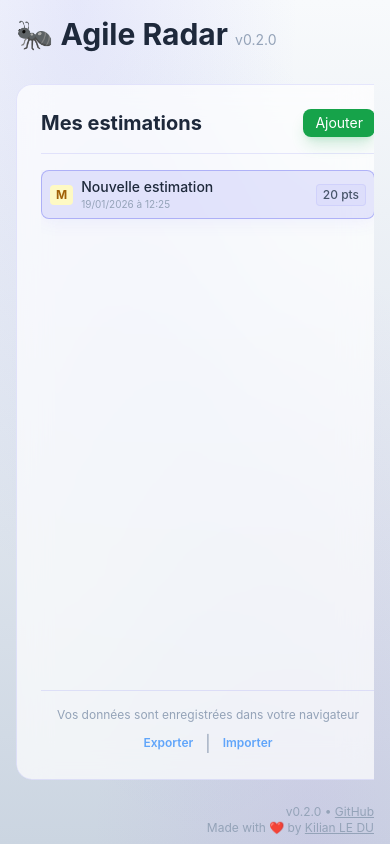
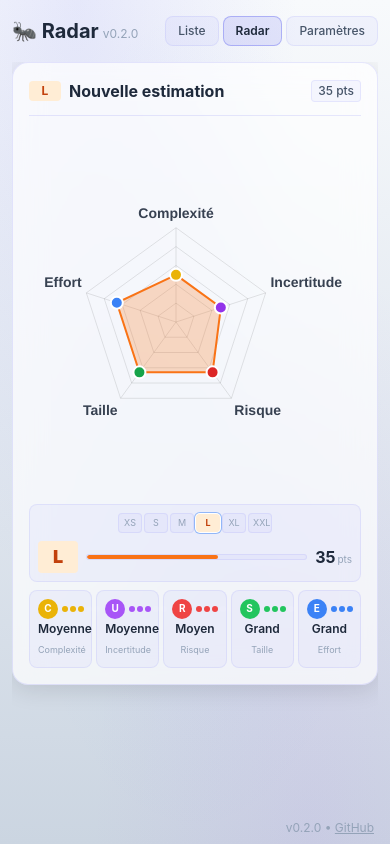
Before and after one commit to ledukilian/agile-radar, an Angular app: page / in a window 390 px wide. Both pictures are taken after a click on the button "Ajouter". Built offline with nearby package versions, Linux system fonts and the light colour scheme.

Commit message:
feat: added more responsive

```diff
--- a/src/app/app.component.html
+++ b/src/app/app.component.html
@@ -2,28 +2,44 @@
 
   <!-- Main Content -->
   <main class="w-full flex-1 flex flex-col overflow-hidden">
-    <div class="px-4 sm:px-6 lg:px-8 py-4 flex flex-col flex-1 overflow-hidden">
-      <div class="flex justify-between items-center mb-8 shrink-0">
-        <h1 class="text-3xl font-bold text-glass-primary">🐜 Agile Radar <span class="text-sm font-normal text-glass-muted">v{{ appVersion }}</span></h1>
+    <div class="px-3 sm:px-6 lg:px-8 2xl:px-12 py-4 flex flex-col flex-1 overflow-hidden max-w-[2200px] mx-auto w-full">
+      <div class="flex justify-between items-center mb-4 lg:mb-8 shrink-0">
+        <h1 class="text-xl sm:text-2xl lg:text-3xl font-bold text-glass-primary">
+          <span class="hidden sm:inline">🐜 Agile Radar</span>
+          <span class="sm:hidden">🐜 Radar</span>
+          <span class="text-xs sm:text-sm font-normal text-glass-muted ml-1">v{{ appVersion }}</span>
+        </h1>
 
-        <!-- Theme Toggle Button -->
-        <!--<button
-          (click)="toggleTheme()"
-          class="theme-toggle-btn p-2 rounded-full transition-all duration-300"
-          [title]="isDarkMode ? 'Passer en mode clair' : 'Passer en mode sombre'"
-        >
-          <svg *ngIf="isDarkMode" class="w-6 h-6 text-yellow-400" fill="currentColor" viewBox="0 0 24 24">
-            <path d="M12 2.25a.75.75 0 01.75.75v2.25a.75.75 0 01-1.5 0V3a.75.75 0 01.75-.75zM7.5 12a4.5 4.5 0 119 0 4.5 4.5 0 01-9 0zM18.894 6.166a.75.75 0 00-1.06-1.06l-1.591 1.59a.75.75 0 101.06 1.061l1.591-1.59zM21.75 12a.75.75 0 01-.75.75h-2.25a.75.75 0 010-1.5H21a.75.75 0 01.75.75zM17.834 18.894a.75.75 0 001.06-1.06l-1.59-1.591a.75.75 0 10-1.061 1.06l1.59 1.591zM12 18a.75.75 0 01.75.75V21a.75.75 0 01-1.5 0v-2.25A.75.75 0 0112 18zM7.758 17.303a.75.75 0 00-1.061-1.06l-1.591 1.59a.75.75 0 001.06 1.061l1.591-1.59zM6 12a.75.75 0 01-.75.75H3a.75.75 0 010-1.5h2.25A.75.75 0 016 12zM6.697 7.757a.75.75 0 001.06-1.06l-1.59-1.591a.75.75 0 00-1.061 1.06l1.59 1.591z" />
-          </svg>
-          <svg *ngIf="!isDarkMode" class="w-6 h-6 text-indigo-600" fill="currentColor" viewBox="0 0 24 24">
-            <path fill-rule="evenodd" d="M9.528 1.718a.75.75 0 01.162.819A8.97 8.97 0 009 6a9 9 0 009 9 8.97 8.97 0 003.463-.69.75.75 0 01.981.98 10.503 10.503 0 01-9.694 6.46c-5.799 0-10.5-4.701-10.5-10.5 0-4.368 2.667-8.112 6.46-9.694a.75.75 0 01.818.162z" clip-rule="evenodd" />
-          </svg>
-        </button>-->
+        <!-- Mobile tabs (visible only when estimation is selected) -->
+        <div class="flex lg:hidden gap-1" *ngIf="selectedEstimation">
+          <button
+            (click)="mobileTab = 'list'"
+            [class.active-tab]="mobileTab === 'list'"
+            class="mobile-tab px-3 py-1.5 text-xs font-medium rounded-lg transition-all"
+          >
+            Liste
+          </button>
+          <button
+            (click)="mobileTab = 'chart'"
+            [class.active-tab]="mobileTab === 'chart'"
+            class="mobile-tab px-3 py-1.5 text-xs font-medium rounded-lg transition-all"
+          >
+            Radar
+          </button>
+          <button
+            (click)="mobileTab = 'form'"
+            [class.active-tab]="mobileTab === 'form'"
+            class="mobile-tab px-3 py-1.5 text-xs font-medium rounded-lg transition-all"
+          >
+            Paramètres
+          </button>
+        </div>
       </div>
 
-      <div class="flex gap-6 flex-1 overflow-hidden">
-        <!-- Colonne 1 : Liste des estimations (largeur fixe) -->
-        <div class="flex flex-col rounded-2xl overflow-hidden w-96 shrink-0">
+      <!-- Desktop Layout (lg+) -->
+      <div class="hidden lg:flex gap-4 xl:gap-6 2xl:gap-10 flex-1 overflow-hidden">
+        <!-- Colonne 1 : Liste des estimations (largeur fixe adaptative) -->
+        <div class="flex flex-col rounded-2xl overflow-hidden w-72 xl:w-80 2xl:w-96 shrink-0">
           <app-estimation-list
             class="flex-1 flex flex-col overflow-hidden"
             [selectedId]="selectedEstimation?.id"
@@ -31,13 +47,13 @@
           ></app-estimation-list>
         </div>
 
-        <!-- Colonne 2 : Radar Chart en live (visible uniquement si une estimation est sélectionnée) -->
-        <div class="flex flex-col rounded-2xl overflow-hidden flex-1" *ngIf="selectedEstimation">
+        <!-- Colonne 2 : Radar Chart en live -->
+        <div class="flex flex-col rounded-2xl overflow-hidden flex-1 min-w-0" *ngIf="selectedEstimation">
           <app-radar-chart [estimation]="selectedEstimation"></app-radar-chart>
         </div>
 
-        <!-- Colonne 3 : Formulaire avec curseurs et nom (visible uniquement si une estimation est sélectionnée) -->
-        <div class="flex flex-col rounded-2xl overflow-hidden flex-1" *ngIf="selectedEstimation">
+        <!-- Colonne 3 : Formulaire avec curseurs et nom -->
+        <div class="flex flex-col rounded-2xl overflow-hidden flex-1 min-w-0" *ngIf="selectedEstimation">
           <app-estimation-form
             [estimation]="selectedEstimation"
             [compact]="true"
@@ -46,12 +62,51 @@
           ></app-estimation-form>
         </div>
       </div>
+
+      <!-- Mobile/Tablet Layout (<lg) -->
+      <div class="flex lg:hidden flex-1 overflow-hidden">
+        <!-- Si aucune estimation sélectionnée, on affiche la liste -->
+        <div class="flex flex-col flex-1 overflow-hidden" *ngIf="!selectedEstimation">
+          <app-estimation-list
+            class="flex-1 flex flex-col overflow-hidden"
+            [selectedId]="undefined"
+            (selectEstimation)="onSelectEstimation($event)"
+          ></app-estimation-list>
+        </div>
+
+        <!-- Si une estimation est sélectionnée, on affiche selon le tab actif -->
+        <ng-container *ngIf="selectedEstimation">
+          <!-- Tab Liste -->
+          <div class="flex flex-col flex-1 overflow-hidden" *ngIf="mobileTab === 'list'">
+            <app-estimation-list
+              class="flex-1 flex flex-col overflow-hidden"
+              [selectedId]="selectedEstimation?.id"
+              (selectEstimation)="onSelectEstimation($event)"
+            ></app-estimation-list>
+          </div>
+
+          <!-- Tab Radar Chart -->
+          <div class="flex flex-col flex-1 overflow-hidden" *ngIf="mobileTab === 'chart'">
+            <app-radar-chart [estimation]="selectedEstimation"></app-radar-chart>
+          </div>
+
+          <!-- Tab Formulaire -->
+          <div class="flex flex-col flex-1 overflow-hidden" *ngIf="mobileTab === 'form'">
+            <app-estimation-form
+              [estimation]="selectedEstimation"
+              [compact]="true"
+              (estimationChanged)="onEstimationChanged($event)"
+              (deleteEstimation)="onDeleteEstimation($event)"
+            ></app-estimation-form>
+          </div>
+        </ng-container>
+      </div>
     </div>
   </main>
 
   <!-- Footer -->
   <footer class="py-2 px-4 text-right text-glass-muted text-xs shrink-0">
     <div>v{{ appVersion }} • <a href="https://github.com/ledukilian/agile-radar" target="_blank" rel="noopener noreferrer" class="hover:text-glass-secondary underline">GitHub</a></div>
-    <div>Made with ❤️ by <a href="https://ledukilian.fr" target="_blank" rel="noopener noreferrer" class="hover:text-glass-secondary underline">Kilian LE DU</a></div>
+    <div class="hidden sm:block">Made with ❤️ by <a href="https://ledukilian.fr" target="_blank" rel="noopener noreferrer" class="hover:text-glass-secondary underline">Kilian LE DU</a></div>
   </footer>
 </div>
--- a/src/app/app.component.scss
+++ b/src/app/app.component.scss
@@ -1 +1,18 @@
-// Styles spécifiques si nécessaire
+// Mobile tabs styling
+.mobile-tab {
+  background: var(--inner-bg);
+  border: 1px solid var(--inner-border);
+  color: var(--text-secondary);
+
+  &:hover {
+    background: var(--list-hover-bg);
+    border-color: var(--list-hover-border);
+  }
+
+  &.active-tab {
+    background: var(--list-selected-bg);
+    border-color: var(--list-selected-border);
+    color: var(--text-primary);
+    font-weight: 600;
+  }
+}
--- a/src/app/app.component.ts
+++ b/src/app/app.component.ts
@@ -23,6 +23,7 @@ export class AppComponent implements OnInit {
   selectedEstimation?: Estimation;
   appVersion = environment.version;
   isDarkMode = false;
+  mobileTab: 'list' | 'chart' | 'form' = 'list';
 
   constructor(private estimationService: EstimationService) {}
 
@@ -42,6 +43,10 @@ export class AppComponent implements OnInit {
 
   onSelectEstimation(estimation: Estimation | null): void {
     this.selectedEstimation = estimation || undefined;
+    // Sur mobile, passer au tab chart quand on sélectionne une estimation
+    if (estimation) {
+      this.mobileTab = 'chart';
+    }
   }
 
   onEstimationChanged(estimation: Estimation | null): void {
--- a/src/app/components/estimation-form/estimation-form.component.html
+++ b/src/app/components/estimation-form/estimation-form.component.html
@@ -1,8 +1,8 @@
 <!-- Version compacte -->
-<div *ngIf="compact" class="glass-card rounded-2xl h-[85vh] flex flex-col overflow-hidden">
-  <div class="p-6 flex flex-col flex-1 overflow-y-auto overflow-x-hidden">
-    <div class="flex justify-between items-center mb-6 pb-4 border-b glass-divider shrink-0">
-      <h2 class="text-xl font-bold text-glass-primary">Paramètres</h2>
+<div *ngIf="compact" class="glass-card rounded-2xl h-full lg:h-[85vh] flex flex-col overflow-hidden">
+  <div class="p-4 lg:p-6 flex flex-col flex-1 overflow-y-auto overflow-x-hidden">
+    <div class="flex justify-between items-center mb-4 lg:mb-6 pb-3 lg:pb-4 border-b glass-divider shrink-0">
+      <h2 class="text-lg lg:text-xl font-bold text-glass-primary">Paramètres</h2>
       <button
         (click)="onDelete()"
         class="px-3 py-1 text-red-400 hover:text-red-300 text-sm rounded-lg transition-colors"
@@ -12,7 +12,7 @@
       </button>
     </div>
 
-    <div class="space-y-6 flex-1 overflow-x-hidden">
+    <div class="space-y-4 lg:space-y-6 flex-1 overflow-x-hidden">
     <!-- Nom -->
     <div>
       <label class="block text-sm font-semibold text-glass-secondary mb-2">
@@ -23,19 +23,19 @@
         [(ngModel)]="formData.name"
         (ngModelChange)="onFieldChange()"
         placeholder="Ex: Authentification utilisateur"
-        class="glass-input w-full px-4 py-2.5 rounded-lg text-sm"
+        class="glass-input w-full px-3 lg:px-4 py-2 lg:py-2.5 rounded-lg text-sm"
       />
     </div>
 
     <!-- CURSE Sliders compacts -->
-    <div class="space-y-6">
+    <div class="space-y-4 lg:space-y-6">
       <!-- Complexity -->
-      <div class="px-4 pb-4">
+      <div class="px-2 lg:px-4 pb-3 lg:pb-4">
         <div class="mb-2">
           <label class="text-sm font-semibold text-glass-primary">
             <span class="font-bold text-yellow-500 text-base">C</span> - Complexité
           </label>
-          <p class="text-xs text-glass-muted mt-0.5">Difficulté technique ou fonctionnelle</p>
+          <p class="text-xs text-glass-muted mt-0.5 hidden sm:block">Difficulté technique ou fonctionnelle</p>
         </div>
         <div class="slider-container">
           <!-- Track de fond -->
@@ -64,12 +64,12 @@
       </div>
 
       <!-- Uncertainty -->
-      <div class="px-4 pb-4">
+      <div class="px-2 lg:px-4 pb-3 lg:pb-4">
         <div class="mb-2">
           <label class="text-sm font-semibold text-glass-primary">
             <span class="font-bold text-purple-500 text-base">U</span> - Incertitude
           </label>
-          <p class="text-xs text-glass-muted mt-0.5">Zones floues, manque d'informations</p>
+          <p class="text-xs text-glass-muted mt-0.5 hidden sm:block">Zones floues, manque d'informations</p>
         </div>
         <div class="slider-container">
           <!-- Track de fond -->
@@ -98,12 +98,12 @@
       </div>
 
       <!-- Risk -->
-      <div class="px-4 pb-4">
+      <div class="px-2 lg:px-4 pb-3 lg:pb-4">
         <div class="mb-2">
           <label class="text-sm font-semibold text-glass-primary">
             <span class="font-bold text-red-500 text-base">R</span> - Risque
           </label>
-          <p class="text-xs text-glass-muted mt-0.5">Dépendances, impacts, dangers potentiels</p>
+          <p class="text-xs text-glass-muted mt-0.5 hidden sm:block">Dépendances, impacts, dangers potentiels</p>
         </div>
         <div class="slider-container">
           <!-- Track de fond -->
@@ -132,12 +132,12 @@
       </div>
 
       <!-- Size -->
-      <div class="px-4 pb-4">
+      <div class="px-2 lg:px-4 pb-3 lg:pb-4">
         <div class="mb-2">
           <label class="text-sm font-semibold text-glass-primary">
             <span class="font-bold text-green-500 text-base">S</span> - Taille
           </label>
-          <p class="text-xs text-glass-muted mt-0.5">Ampleur globale du travail</p>
+          <p class="text-xs text-glass-muted mt-0.5 hidden sm:block">Ampleur globale du travail</p>
         </div>
         <div class="slider-container">
           <!-- Track de fond -->
@@ -166,12 +166,12 @@
       </div>
 
       <!-- Effort -->
-      <div class="px-4">
+      <div class="px-2 lg:px-4">
         <div class="mb-2">
           <label class="text-sm font-semibold text-glass-primary">
             <span class="font-bold text-blue-500 text-base">E</span> - Effort
           </label>
-          <p class="text-xs text-glass-muted mt-0.5">Charge de travail estimée</p>
+          <p class="text-xs text-glass-muted mt-0.5 hidden sm:block">Charge de travail estimée</p>
         </div>
         <div class="slider-container">
           <!-- Track de fond -->
--- a/src/app/components/estimation-list/estimation-list.component.html
+++ b/src/app/components/estimation-list/estimation-list.component.html
@@ -1,6 +1,6 @@
-<div class="glass-card rounded-2xl p-6 h-[85vh] flex flex-col overflow-hidden">
-  <div class="flex justify-between items-center mb-4 pb-4 border-b glass-divider shrink-0">
-    <h3 class="text-xl font-bold text-glass-primary">Mes estimations</h3>
+<div class="glass-card rounded-2xl p-4 lg:p-6 h-full lg:h-[85vh] flex flex-col overflow-hidden">
+  <div class="flex justify-between items-center mb-3 lg:mb-4 pb-3 lg:pb-4 border-b glass-divider shrink-0">
+    <h3 class="text-lg lg:text-xl font-bold text-glass-primary">Mes estimations</h3>
     <button
       (click)="onNewEstimation()"
       class="px-3 py-1 bg-green-600 text-white text-sm rounded-lg hover:bg-green-500 transition-colors shadow-lg shadow-green-600/20"
@@ -37,7 +37,10 @@
         <h4 class="font-medium text-glass-primary text-sm truncate">{{ estimation.name }}</h4>
         <p class="text-[10px] text-glass-muted truncate">{{ formatDate(estimation.updatedAt) }}</p>
       </div>
-      <span class="px-1.5 py-0.5 text-xs font-medium rounded glass-inner text-glass-secondary shrink-0">
+      <span
+        class="px-1.5 py-0.5 text-xs font-medium rounded shrink-0"
+        [ngClass]="[getTShirtSize(estimation).bgColor, getTShirtSize(estimation).textColor]"
+      >
         {{ getComplexityPointsCeil(estimation) }} pts
       </span>
     </div>
--- a/src/app/components/radar-chart/radar-chart.component.html
+++ b/src/app/components/radar-chart/radar-chart.component.html
@@ -1,25 +1,25 @@
-<div class="glass-card rounded-2xl p-6">
-  <div *ngIf="estimation" class="flex items-center gap-3 mb-4 pb-4 border-b glass-divider">
+<div class="glass-card rounded-2xl p-4 lg:p-6 h-full flex flex-col overflow-auto">
+  <div *ngIf="estimation" class="flex items-center gap-2 lg:gap-3 mb-3 lg:mb-4 pb-3 lg:pb-4 border-b glass-divider shrink-0">
     <span
-      class="w-10 px-2 py-1 text-sm font-bold rounded shrink-0 text-center"
+      class="w-8 lg:w-10 px-1.5 lg:px-2 py-0.5 lg:py-1 text-xs lg:text-sm font-bold rounded shrink-0 text-center"
       [ngClass]="[getTShirtSize().bgColor, getTShirtSize().textColor]"
     >
       {{ getTShirtSize().size }}
     </span>
-    <h2 class="text-xl font-bold text-glass-primary">{{ estimation.name }}</h2>
-    <span class="px-2 py-1 text-xs font-medium rounded glass-inner text-glass-secondary shrink-0">
+    <h2 class="text-base lg:text-xl font-bold text-glass-primary truncate flex-1 min-w-0">{{ estimation.name }}</h2>
+    <span class="px-1.5 lg:px-2 py-0.5 lg:py-1 text-xs font-medium rounded glass-inner text-glass-secondary shrink-0">
       {{ getComplexityPointsCeil() }} pts
     </span>
   </div>
-  <div class="relative flex items-center justify-center -my-10" style="height: 500px;">
+  <div class="relative flex items-center justify-center -my-4 lg:-my-10 shrink-0" style="height: min(400px, 50vh);">
     <canvas #chartCanvas></canvas>
   </div>
   <!-- Résumé global compact -->
-  <div *ngIf="estimation" class="mt-2 p-3 rounded-lg glass-inner">
+  <div *ngIf="estimation" class="mt-2 p-2 lg:p-3 rounded-lg glass-inner">
     <!-- Échelle T-shirt sizes -->
-    <div class="flex items-center justify-center gap-1 mb-2">
+    <div class="flex items-center justify-center gap-0.5 lg:gap-1 mb-2">
       <ng-container *ngFor="let tshirt of tShirtSizes">
-        <div class="w-8 px-1.5 py-0.5 rounded text-center transition-all text-[10px]"
+        <div class="w-6 lg:w-8 px-1 lg:px-1.5 py-0.5 rounded text-center transition-all text-[9px] lg:text-[10px]"
              [ngClass]="getTShirtSize().size === tshirt.size
                ? [tshirt.bgColor, tshirt.textColor, 'font-bold', 'ring-1', 'ring-offset-1']
                : 'glass-inner text-glass-muted'">
@@ -27,31 +27,31 @@
         </div>
       </ng-container>
     </div>
-    <div class="flex items-center gap-4">
-      <div class="flex items-center gap-2">
-        <span class="w-14 text-2xl font-black px-2 py-0.5 rounded text-center" [ngClass]="[getTShirtSize().bgColor, getTShirtSize().textColor]">
+    <div class="flex items-center gap-2 lg:gap-4">
+      <div class="flex items-center gap-1 lg:gap-2">
+        <span class="w-10 lg:w-14 text-lg lg:text-2xl font-black px-1.5 lg:px-2 py-0.5 rounded text-center" [ngClass]="[getTShirtSize().bgColor, getTShirtSize().textColor]">
           {{ getTShirtSize().size }}
         </span>
-        <div class="text-xs text-glass-muted">{{ getTShirtSize().min }}-{{ getTShirtSize().max }} pts</div>
+        <div class="text-[10px] lg:text-xs text-glass-muted hidden sm:block">{{ getTShirtSize().min }}-{{ getTShirtSize().max }} pts</div>
       </div>
-      <div class="flex-1">
-        <div class="h-2 glass-inner rounded-full overflow-hidden">
+      <div class="flex-1 min-w-0">
+        <div class="h-1.5 lg:h-2 glass-inner rounded-full overflow-hidden">
           <div class="h-full transition-all duration-500 rounded-full"
                [ngClass]="getTShirtProgressClass()"
                [style.width.%]="getCurseAverage()">
           </div>
         </div>
       </div>
-      <div class="text-right">
-        <span class="text-lg font-bold text-glass-primary">{{ getComplexityPointsCeil() }}</span>
-        <span class="text-xs text-glass-muted ml-1">pts</span>
+      <div class="text-right shrink-0">
+        <span class="text-base lg:text-lg font-bold text-glass-primary">{{ getComplexityPointsCeil() }}</span>
+        <span class="text-[10px] lg:text-xs text-glass-muted ml-0.5 lg:ml-1">pts</span>
       </div>
     </div>
-    <p class="mt-2 text-[11px] text-glass-muted">💡 {{ getOverallDescription() }}</p>
+    <p class="mt-2 text-[10px] lg:text-[11px] text-glass-muted hidden sm:block">💡 {{ getOverallDescription() }}</p>
   </div>
 
   <!-- Détail des 5 dimensions CURSE - Compact -->
-  <div *ngIf="estimation" class="mt-2 grid grid-cols-5 gap-1.5">
+  <div *ngIf="estimation" class="mt-2 grid grid-cols-5 gap-1 lg:gap-1.5">
     <!-- Complexity -->
     <div class="p-2 rounded-lg glass-inner">
       <div class="flex items-center gap-1">
```
